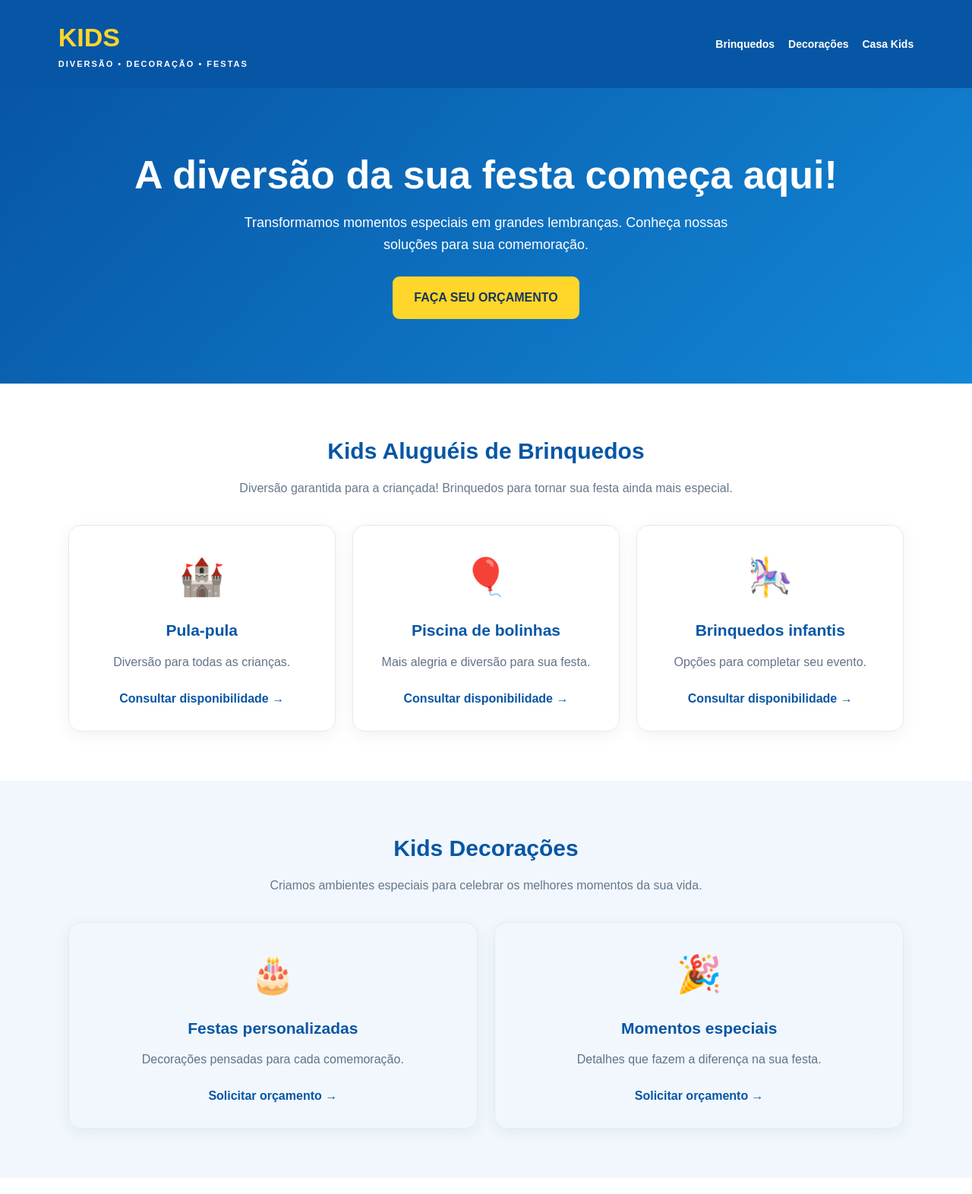
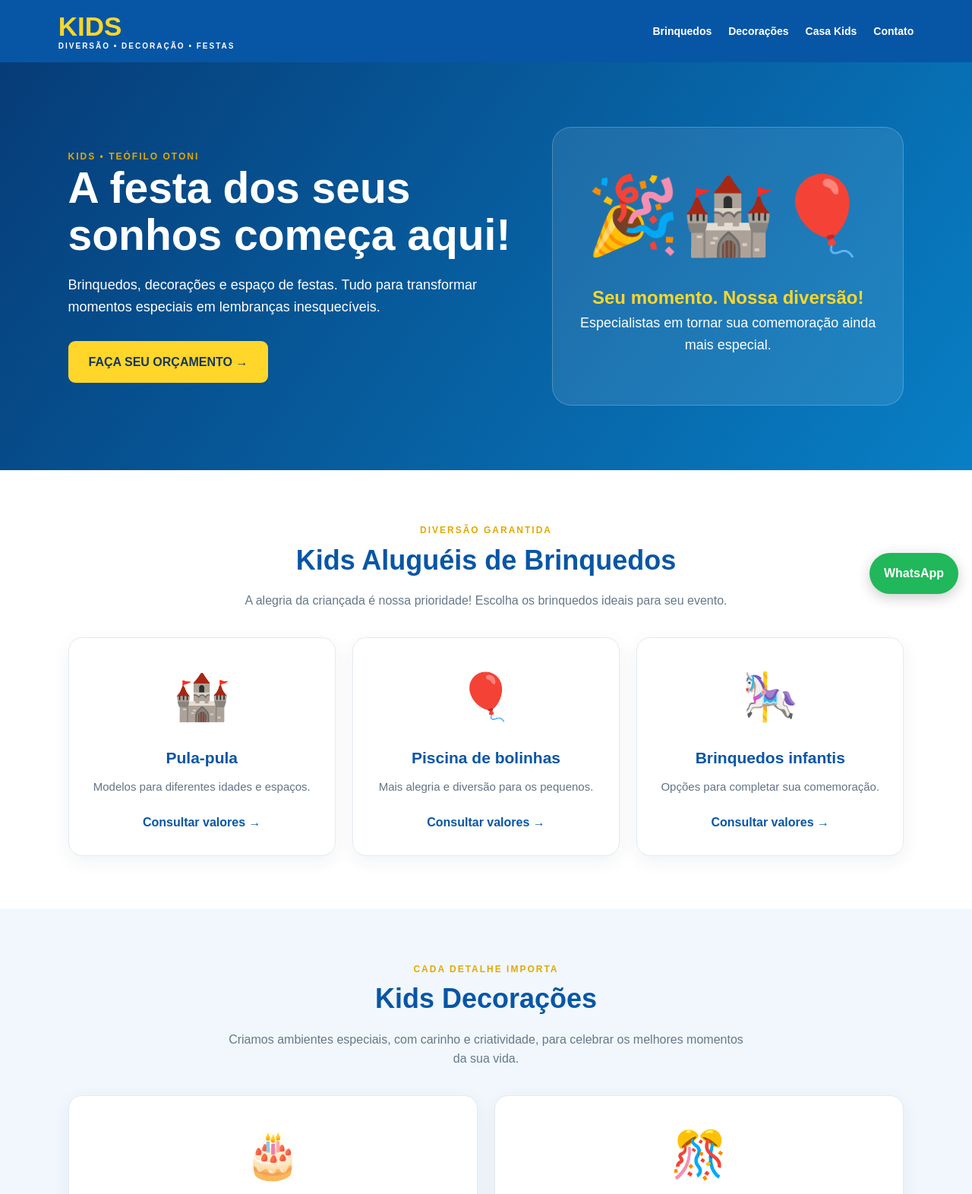
Before and after one commit to gabims729/Kids---site, a plain HTML site: page index.html in a window 1280 px wide. Shown: the top 1572 px of the page at 76% size. Drawn offline with Linux system fonts and the light colour scheme.

Commit message:
Update index.html

```diff
--- a/index.html
+++ b/index.html
@@ -5,36 +5,58 @@
 <meta charset="UTF-8">
 <meta name="viewport" content="width=device-width, initial-scale=1.0">
 <meta name="theme-color" content="#0756a5">
-<title>KIDS | Aluguéis, Decorações e Espaço de Festas</title>
+<meta name="description" content="Kids Aluguéis de Brinquedos, Decoração e Espaço de Festas em Teófilo Otoni-MG. Faça seu orçamento!">
+<title>KIDS | Sua festa começa aqui!</title>
+
 <style>
 *{margin:0;padding:0;box-sizing:border-box}
+html{scroll-behavior:smooth}
 body{font-family:Arial,sans-serif;color:#18304b;background:#fff;line-height:1.6}
-header{background:#0756a5;color:white;padding:22px 6%;display:flex;justify-content:space-between;align-items:center;flex-wrap:wrap;gap:15px}
-.logo{font-size:34px;font-weight:900;color:#ffd629}
-.logo span{display:block;font-size:11px;color:white;letter-spacing:2px}
-nav{display:flex;gap:18px;flex-wrap:wrap}
+header{background:#0756a5;color:white;padding:16px 6%;display:flex;justify-content:space-between;align-items:center;flex-wrap:wrap;gap:15px}
+.logo{font-size:35px;font-weight:900;color:#ffd629;line-height:1.1}
+.logo span{display:block;font-size:10px;color:white;letter-spacing:2px}
+nav{display:flex;gap:22px;flex-wrap:wrap}
 nav a{color:white;text-decoration:none;font-weight:bold;font-size:14px}
-.hero{padding:85px 7%;text-align:center;background:linear-gradient(135deg,#0756a5,#1287d6);color:white}
-.hero h1{font-size:clamp(32px,6vw,52px);line-height:1.15;margin-bottom:18px}
-.hero p{font-size:18px;max-width:650px;margin:0 auto 28px}
-.btn{display:inline-block;background:#ffd629;color:#17365c;padding:15px 28px;border-radius:9px;text-decoration:none;font-weight:900}
-section{padding:65px 7%;text-align:center}
-section h2{font-size:30px;color:#0756a5;margin-bottom:12px}
-.intro{max-width:650px;margin:0 auto 35px;color:#66788a}
-.cards{display:grid;grid-template-columns:repeat(auto-fit,minmax(230px,1fr));gap:22px;margin-top:30px}
-.card{padding:30px 22px;border:1px solid #e4eaf0;border-radius:16px;box-shadow:0 5px 20px #102f5010}
-.card .symbol{font-size:48px;margin-bottom:15px}
-.card h3{color:#0756a5;margin-bottom:12px;font-size:21px}
-.card p{color:#637386;margin-bottom:22px}
+nav a:hover{color:#ffd629}
+.hero{padding:85px 7%;background:linear-gradient(125deg,#063c78,#087fc5);color:white;display:grid;grid-template-columns:1.3fr 1fr;align-items:center;gap:35px}
+.hero h1{font-size:clamp(36px,5vw,57px);line-height:1.1;margin-bottom:20px}
+.hero p{font-size:18px;margin-bottom:30px;max-width:580px}
+.hero-art{background:#ffffff18;border:1px solid #ffffff35;border-radius:25px;padding:35px;text-align:center}
+.hero-art .emoji{font-size:100px}
+.hero-art strong{display:block;color:#ffd629;font-size:24px;margin-top:10px}
+.btn{display:inline-block;background:#ffd629;color:#17365c;padding:15px 27px;border-radius:9px;text-decoration:none;font-weight:900;transition:.2s}
+.btn:hover{transform:translateY(-3px);background:#ffe46d}
+section{padding:70px 7%;text-align:center}
+section h2{font-size:clamp(27px,4vw,36px);color:#0756a5;margin-bottom:12px}
+.intro{max-width:680px;margin:0 auto 35px;color:#66788a;font-size:16px}
+.cards{display:grid;grid-template-columns:repeat(auto-fit,minmax(220px,1fr));gap:22px;margin-top:35px}
+.card{padding:30px 22px;border:1px solid #e3eaf2;border-radius:18px;box-shadow:0 7px 25px #102f5010;background:white;transition:.2s}
+.card:hover{transform:translateY(-5px);box-shadow:0 12px 30px #102f5020}
+.symbol{font-size:60px;margin-bottom:15px}
+.card h3{color:#0756a5;margin-bottom:10px;font-size:21px}
+.card p{color:#637386;margin-bottom:22px;font-size:15px}
 .card a{color:#0756a5;font-weight:bold;text-decoration:none}
 .highlight{background:#f1f7fd}
-.contact{background:#0756a5;color:white}
+.section-label{color:#e2a900;font-weight:900;letter-spacing:2px;font-size:12px}
+.contact{background:linear-gradient(120deg,#0756a5,#087fc5);color:white}
 .contact h2{color:#ffd629}
 .contact p{margin:12px auto 25px;max-width:600px}
-footer{background:#073e78;color:white;text-align:center;padding:25px;font-size:14px}
-@media(max-width:600px){header{justify-content:center;text-align:center}nav{justify-content:center}.hero{padding:65px 6%}section{padding:48px 6%}}
+.contact .btn{margin-top:8px}
+footer{background:#073e78;color:white;text-align:center;padding:30px 15px;font-size:14px}
+footer strong{font-size:25px;color:#ffd629}
+.whatsapp{position:fixed;right:18px;bottom:18px;background:#20b85a;color:white;text-decoration:none;font-weight:bold;padding:14px 19px;border-radius:50px;box-shadow:0 5px 18px #0003;z-index:10}
+@media(max-width:700px){
+header{justify-content:center;text-align:center}
+nav{justify-content:center;gap:15px}
+.hero{grid-template-columns:1fr;text-align:center;padding:60px 6%}
+.hero p{margin-left:auto;margin-right:auto}
+.hero-art{padding:20px}
+.hero-art .emoji{font-size:75px}
+section{padding:55px 6%}
+}
 </style>
 </head>
+
 <body>
 <header>
 <div class="logo">KIDS<span>DIVERSÃO • DECORAÇÃO • FESTAS</span></div>
@@ -42,55 +64,102 @@ footer{background:#073e78;color:white;text-align:center;padding:25px;font-size:1
 <a href="#brinquedos">Brinquedos</a>
 <a href="#decoracoes">Decorações</a>
 <a href="#casa">Casa Kids</a>
+<a href="#contato">Contato</a>
 </nav>
 </header>
 
 <main>
 <div class="hero">
-<h1>A diversão da sua festa começa aqui!</h1>
-<p>Transformamos momentos especiais em grandes lembranças. Conheça nossas soluções para sua comemoração.</p>
-<a class="btn" href="#contato">FAÇA SEU ORÇAMENTO</a>
+<div>
+<div class="section-label">KIDS • TEÓFILO OTONI</div>
+<h1>A festa dos seus sonhos começa aqui!</h1>
+<p>Brinquedos, decorações e espaço de festas. Tudo para transformar momentos especiais em lembranças inesquecíveis.</p>
+<a class="btn" href="#contato">FAÇA SEU ORÇAMENTO →</a>
+</div>
+<div class="hero-art">
+<div class="emoji">🎉🏰🎈</div>
+<strong>Seu momento. Nossa diversão!</strong>
+<p>Especialistas em tornar sua comemoração ainda mais especial.</p>
+</div>
 </div>
 
 <section id="brinquedos">
+<div class="section-label">DIVERSÃO GARANTIDA</div>
 <h2>Kids Aluguéis de Brinquedos</h2>
-<p class="intro">Diversão garantida para a criançada! Brinquedos para tornar sua festa ainda mais especial.</p>
+<p class="intro">A alegria da criançada é nossa prioridade! Escolha os brinquedos ideais para seu evento.</p>
 <div class="cards">
-<div class="card"><div class="symbol">🏰</div><h3>Pula-pula</h3><p>Diversão para todas as crianças.</p><a href="#contato">Consultar disponibilidade →</a></div>
-<div class="card"><div class="symbol">🎈</div><h3>Piscina de bolinhas</h3><p>Mais alegria e diversão para sua festa.</p><a href="#contato">Consultar disponibilidade →</a></div>
-<div class="card"><div class="symbol">🎠</div><h3>Brinquedos infantis</h3><p>Opções para completar seu evento.</p><a href="#contato">Consultar disponibilidade →</a></div>
+<div class="card">
+<div class="symbol">🏰</div>
+<h3>Pula-pula</h3>
+<p>Modelos para diferentes idades e espaços.</p>
+<a href="https://wa.me/5533988818096?text=Olá!%20Quero%20consultar%20os%20pula-pulas.">Consultar valores →</a>
+</div>
+<div class="card">
+<div class="symbol">🎈</div>
+<h3>Piscina de bolinhas</h3>
+<p>Mais alegria e diversão para os pequenos.</p>
+<a href="https://wa.me/5533988818096?text=Olá!%20Quero%20consultar%20a%20piscina%20de%20bolinhas.">Consultar valores →</a>
+</div>
+<div class="card">
+<div class="symbol">🎠</div>
+<h3>Brinquedos infantis</h3>
+<p>Opções para completar sua comemoração.</p>
+<a href="https://wa.me/5533988818096?text=Olá!%20Quero%20conhecer%20os%20brinquedos%20infantis.">Consultar valores →</a>
+</div>
 </div>
 </section>
 
 <section id="decoracoes" class="highlight">
+<div class="section-label">CADA DETALHE IMPORTA</div>
 <h2>Kids Decorações</h2>
-<p class="intro">Criamos ambientes especiais para celebrar os melhores momentos da sua vida.</p>
+<p class="intro">Criamos ambientes especiais, com carinho e criatividade, para celebrar os melhores momentos da sua vida.</p>
 <div class="cards">
-<div class="card"><div class="symbol">🎂</div><h3>Festas personalizadas</h3><p>Decorações pensadas para cada comemoração.</p><a href="#contato">Solicitar orçamento →</a></div>
-<div class="card"><div class="symbol">🎉</div><h3>Momentos especiais</h3><p>Detalhes que fazem a diferença na sua festa.</p><a href="#contato">Solicitar orçamento →</a></div>
+<div class="card">
+<div class="symbol">🎂</div>
+<h3>Festas personalizadas</h3>
+<p>Decorações planejadas para sua comemoração.</p>
+<a href="https://wa.me/5533988818096?text=Olá!%20Quero%20um%20orçamento%20de%20decoração.">Solicitar orçamento →</a>
+</div>
+<div class="card">
+<div class="symbol">🎊</div>
+<h3>Momentos especiais</h3>
+<p>Detalhes que fazem toda a diferença.</p>
+<a href="https://wa.me/5533988818096?text=Olá!%20Quero%20conhecer%20as%20decorações.">Conhecer serviços →</a>
+</div>
 </div>
 </section>
 
 <section id="casa">
+<div class="section-label">SEU EVENTO MERECE UM LUGAR ESPECIAL</div>
 <h2>Casa Kids – Espaço de Festas</h2>
 <p class="intro">Um espaço preparado para receber sua família e seus convidados com conforto e praticidade.</p>
 <div class="cards">
-<div class="card"><div class="symbol">🏡</div><h3>Seu evento na Casa Kids</h3><p>Conheça nosso espaço e consulte as condições de locação.</p><a href="#contato">Consultar datas →</a></div>
+<div class="card">
+<div class="symbol">🏡</div>
+<h3>Seu evento na Casa Kids</h3>
+<p>Conheça nosso espaço e consulte as condições de locação.</p>
+<a href="https://wa.me/5533988818096?text=Olá!%20Quero%20conhecer%20a%20Casa%20Kids%20e%20consultar%20datas.">Consultar datas →</a>
+</div>
 </div>
 </section>
 
 <section id="contato" class="contact">
+<div class="section-label">ESTAMOS ESPERANDO POR VOCÊ</div>
 <h2>Vamos realizar sua festa?</h2>
-<p>Entre em contato com nossa equipe e solicite seu orçamento.</p>
-<a class="btn" href="https://wa.me/5533988818096?text=Olá!%20Quero%20fazer%20um%20orçamento%20com%20a%20Kids." target="_blank">FALAR PELO WHATSAPP</a>
+<p>Fale com nossa equipe e receba um atendimento especial para planejar seu evento.</p>
+<a class="btn" href="https://wa.me/5533988818096?text=Olá!%20Quero%20fazer%20um%20orçamento%20com%20a%20Kids." target="_blank" rel="noopener">FALAR PELO WHATSAPP</a>
 </section>
 </main>
 
 <footer>
 <strong>KIDS</strong><br>
 Aluguéis de Brinquedos, Decoração e Espaço de Festas<br>
+Rua Engenheiro Lindenberg, 165 – Centro<br>
 Teófilo Otoni – MG<br><br>
+WhatsApp: (33) 98881-8096<br>
 © 2026 – Todos os direitos reservados.
 </footer>
+
+<a class="whatsapp" href="https://wa.me/5533988818096?text=Olá!%20Vim%20pelo%20site%20da%20Kids." target="_blank" rel="noopener">WhatsApp</a>
 </body>
   </html>
```
